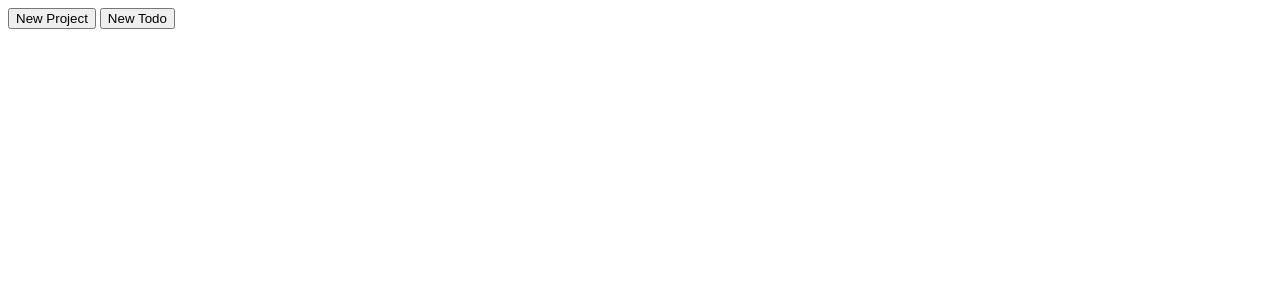
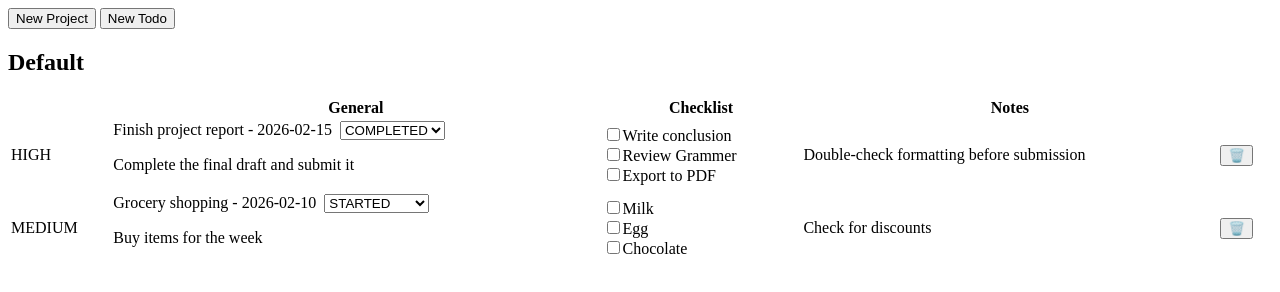
Before and after one commit to BigDDP/odin_TodoList, a plain HTML site: page index.html in a window 1280 px wide. Drawn offline with Linux system fonts and the light colour scheme.

Commit message:
feat: Dynamic Todo table - New file table.js, generates todo list as a table - can delete todo items, updating the project todo relationship - can add new todo items which updates, todoList, attached project and table element.

```diff
--- /dev/null
+++ b/components/table.js
@@ -0,0 +1,149 @@
+import { projectList, status, updateTodoStatus, updateChecklistStatus, editTodo, removeTodo } from "../models/variables.js";
+
+export default function projectSelect(projUID) {
+    let projectSelected = !projUID ? projectList[0] : projectList.find(p => p.UID === projUID);
+
+    console.log("tablePage Init", projectSelected)
+
+    generateTable(projectSelected);
+
+    return;
+};
+
+function generateTable( proj ) {
+    const header = document.getElementById("p_title");
+    const table = document.querySelector("table");
+
+    header.textContent = proj.title;
+
+    const colgroup = document.createElement("colgroup");
+
+    for (let i = 0; i < 5; i++) {
+        let col = document.createElement("col");
+        colgroup.appendChild(col);
+    }
+
+    table.appendChild(colgroup);
+
+    const thead = document.createElement("thead");
+
+    const headRow = document.createElement("tr");
+
+    let headers = ["", "General", "Checklist", "Notes"]
+    headers.forEach(text => {
+        const th = document.createElement("th");
+        th.textContent = text;
+        headRow.appendChild(th);
+    });
+
+    thead.appendChild(headRow);
+
+    const tbody = document.createElement("tbody");
+
+    table.append(thead, tbody);
+
+    const allTodos = proj.todo;
+
+    allTodos.forEach(todo => {
+        generateRow(todo);
+  });
+};
+
+export function generateRow(todo) {
+    const tbody = document.querySelector("tbody")
+
+    const tr = document.createElement("tr");
+    tr.dataset.uid = todo.UID;
+
+    // ---- TD 1: Priority
+    const tdPriority = document.createElement("td");
+    tdPriority.textContent = todo.priority ?? "";
+    tr.appendChild(tdPriority);
+
+    // ---- TD 2: General (Title - DueDate + project select + description)
+    const tdGeneral = document.createElement("td");
+
+    const span = document.createElement("span");
+    span.style.display = "flex";
+    span.style.gap = "8px";
+    span.style.alignItems = "center";
+
+    const titleText = document.createElement("span");
+    titleText.textContent = `${todo.title ?? ""} - ${todo.dueDate ?? ""}`;
+    span.appendChild(titleText);
+
+    const select = document.createElement("select");
+    status.forEach(s => {
+        const opt = new Option(s, s);
+        select.appendChild(opt);
+    });
+
+    select.value = todo.status;
+    select.addEventListener("click", (e) => e.stopPropagation());
+
+    select.addEventListener("change", (e) => {
+    e.stopPropagation();
+    updateTodoStatus(todo.UID, e.target.value)
+    });
+
+    span.appendChild(select);
+    tdGeneral.appendChild(span);
+
+    const desc = document.createElement("p");
+    desc.textContent = todo.description ?? "";
+    tdGeneral.appendChild(desc);
+
+    tr.appendChild(tdGeneral);
+
+    // ---- TD 3: Checklist
+    const tdChecklist = document.createElement("td");
+    const checklistWrap = document.createElement("div");
+
+    tdChecklist.append(checklistWrap);
+
+    (todo.checklist ?? []).forEach(item => {
+        const row = document.createElement("div");
+        row.className = "checklist-row";
+
+        const cb = document.createElement("input");
+        cb.type = "checkbox";
+        cb.checked = item.status;
+
+        row.textContent = item.job
+
+        row.prepend(cb);
+
+        cb.addEventListener("click", (e) => {
+            updateChecklistStatus(todo, item.job, e.target.checked)
+            row.style.textDecoration = e.target.checked ? "line-through" : "none";
+        })
+
+        checklistWrap.appendChild(row);
+    });
+
+    tdChecklist.appendChild(checklistWrap);
+    tr.appendChild(tdChecklist);
+
+    // ---- TD 4: Notes
+    const tdNotes = document.createElement("td");
+    tdNotes.textContent = todo.notes ?? "";
+    tr.appendChild(tdNotes);
+
+    // ---- TD 5: delete btn
+    const tdBtn = document.createElement("td");
+    const deleteBtn = document.createElement("button");
+    deleteBtn.textContent = "🗑️";
+    deleteBtn.id = "tr_deletebtn";
+    deleteBtn.value = `${todo.UID}`;
+    deleteBtn.addEventListener("click", (e) => {
+        removeTodo(e.target.value);
+        e.target.closest("tr").remove();
+    });
+
+    tdBtn.appendChild(deleteBtn);
+    tr.appendChild(tdBtn);
+
+    [tdPriority, tdGeneral, tdNotes].forEach(cell => cell.addEventListener("click", () => editTodo(todo)));
+
+    tbody.appendChild(tr);
+}
--- a/functions.js
+++ b/functions.js
@@ -3,6 +3,7 @@ import { Todo, Project } from "./models/classes.js"
 
 import formProj from "./components/form_proj.js"
 import formTodo, { refreshProjectOptions } from "./components/form_todo.js"
+import buildTable, {generateRow} from "./components/table.js"
 
 const handleDom = () => {
     const toggleProjPopup = () => {
@@ -17,7 +18,6 @@ const handleDom = () => {
     const isHidden = formTodo.style.display === "none";
 
     if (isHidden) {
-        // opening
         refreshProjectOptions();
         formTodo.style.display = "block";
 
@@ -34,7 +34,6 @@ const handleDom = () => {
         formTodo.querySelector('[name="priority"]').value = todo.priority ?? "";
         formTodo.querySelector('[name="project"]').value = todo.project?.UID ?? "";
 
-        // rebuild checklist UI
         const widget = formTodo.querySelector('.checklist[data-name="checklist"]');
         const list = widget?.querySelector(".checklist-list");
         if (list) {
@@ -72,7 +71,6 @@ const handleDom = () => {
         }
 
     } else {
-        // closing
         formTodo.style.display = "none";
         formTodo.reset();
     }
@@ -82,6 +80,8 @@ const handleDom = () => {
 };
 
 export default () => {
+    buildTable();
+
     const newProjBtn = document.getElementById("new_project");
     const newTodoBtn = document.getElementById("new_todo");
 
@@ -172,6 +172,8 @@ const handleEvent = (() => {
         console.log("Attached to:", project);
 
         handleDom().toggleTodoPopup();
+
+        generateRow(newTodoObj);
     };
 
     const deleteProj = (e) => {
--- a/index.html
+++ b/index.html
@@ -8,12 +8,21 @@
     <script src="main.js" type="module"></script>
 </head>
 <body>
-    <header>
-        <button id="new_project">New Project</button>
-        <button id="new_todo">New Todo</button>
-    </header>
-    <div id="content">
-        <!-- Content -->
+    <div id="content"><!-- Content --></div>
+    <div>
+        <header>
+            <div id="project_select"><!-- Content --></div>
+            <div>
+                <button id="new_project">New Project</button>
+                <button id="new_todo">New Todo</button>
+            </div>
+        </header>
+        <div>
+            <div>
+                <h2 id="p_title">Project 1</h2>
+            </div>
+            <table><!-- Content --></table>
+        </div>
     </div>
 </body>
 </html>
--- a/models/variables.js
+++ b/models/variables.js
@@ -9,14 +9,41 @@ function addTodo(todo) {
   todoList.push(todo);
 }
 
+function updateChecklistStatus (todo, checklistJob, status) {
+  let item = (todo.checklist).find(j => j.job === checklistJob);
+
+  item.status = status;
+
+  console.log(todo)
+}
+
+function updateTodoStatus(todoUID, status) {
+  let todo = todoList.find(t => t.UID === todoUID);
+  todo.status = status;
+};
+
+function editTodo(todoUID) {
+  console.log("EditTodo")
+}
+
 function removeProject(projectUID) {
   const index = projectList.findIndex(p => p.UID === projectUID);
   if (index !== -1) projectList.splice(index, 1);
 }
 
 function removeTodo(todoUID) {
+  if (!todoUID) return;
+
+  let todo = todoList.find(t => t.UID === todoUID);
+  let proj = todo.project.todo;
+
+  const projIndex = proj.findIndex(t => t.UID === todoUID);
   const index = todoList.findIndex(t => t.UID === todoUID);
+
+  if (projIndex !== -1) proj.splice(index, 1);
   if (index !== -1) todoList.splice(index, 1);
+
+  console.log(todoList, projectList);
 }
 
 let priority = [
@@ -34,4 +61,9 @@ let status = [
   "COMPLETED"
 ]
 
-export { projectList, todoList, priority, status, addProject, addTodo, removeProject, removeTodo }
+export {
+  projectList, todoList,
+  priority, status,
+  addProject, removeProject,
+  addTodo, updateTodoStatus, updateChecklistStatus, editTodo, removeTodo
+}
--- a/style.css
+++ b/style.css
@@ -0,0 +1,3 @@
+table {
+    width: 100%;
+}
```
